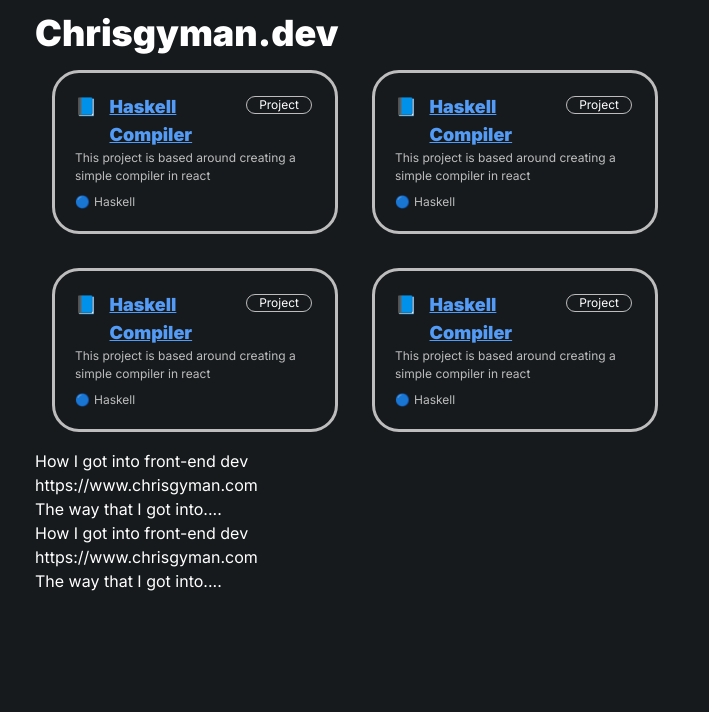
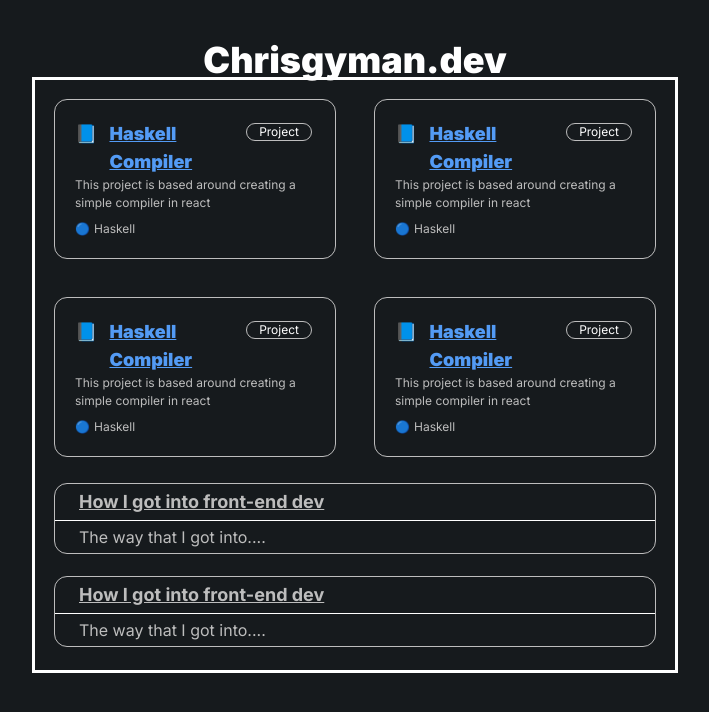
Before and after one commit to christophergyman/chrisgyman.dev, a Next.js app in the folder chrisgyman-dev/: page / in a window 1280 px wide. Shown: the top 712 px of the page, without its empty margins (285-994 px from the left). Built offline with nearby package versions, Linux system fonts and the light colour scheme.

Commit message:
Prog: updating css for post bubble

```diff
--- a/chrisgyman-dev/src/app/components/post-bubble.tsx
+++ b/chrisgyman-dev/src/app/components/post-bubble.tsx
@@ -6,10 +6,18 @@ interface PostBubbleProps {
 
 function PostBubble({ post }: PostBubbleProps) {
   return (
-    <div>
-      <p>{post.title}</p>
-      <p>{post.link}</p>
-      <p>{post.content}</p>
+    <div className=" outline outline-1 outline-[#bdbdbd] rounded-xl mt-2 mx-5 mb-6 ">
+      <div className="px-6 py-1">
+        <a href={post.link}>
+          <h1 className="text-lg text-[#bdbdbd] font-bold underline">
+            {post.title}
+          </h1>
+        </a>
+      </div>
+      <hr className="w-full" />
+      <div className="px-6 py-1">
+        <p className="text text-[#bdbdbd] ">{post.content}</p>
+      </div>
     </div>
   );
 }
--- a/chrisgyman-dev/src/app/components/post-grid.tsx
+++ b/chrisgyman-dev/src/app/components/post-grid.tsx
@@ -7,7 +7,7 @@ interface PostGridProps {
 
 function PostGrid({ postList }: PostGridProps) {
   return (
-    <div>
+    <div className="">
       {postList.map((post) => (
         <PostBubble post={post} />
       ))}
--- a/chrisgyman-dev/src/app/components/project-bubble.tsx
+++ b/chrisgyman-dev/src/app/components/project-bubble.tsx
@@ -6,7 +6,7 @@ interface ProjectBubbleProps {
 
 function ProjectBubble({ project }: ProjectBubbleProps) {
   return (
-    <div className="overflow-hidden outline outline-[#bdbdbd] rounded-3xl m-5 w-fit ">
+    <div className="overflow-hidden outline outline-1 outline-[#bdbdbd] rounded-xl m-5 w-fit ">
       <div className="m-5">
         <div className="">
           <a href={project.link} className="flex flex-row">
@@ -15,7 +15,7 @@ function ProjectBubble({ project }: ProjectBubbleProps) {
               {project.title}
             </p>
             <div className="pl-3 m-1">
-              <div className="outline outline-[#bdbdbd] outline-1 rounded-3xl px-3">
+              <div className="outline outline-[#bdbdbd] outline-1 rounded-xl px-3">
                 <p className="text-xs">{project.postType}</p>
               </div>
             </div>
--- a/chrisgyman-dev/src/app/page.tsx
+++ b/chrisgyman-dev/src/app/page.tsx
@@ -39,11 +39,9 @@ export default function Home() {
   // return JSX
   return (
     <main>
-      <div className="flex justify-center w-screen h-screen mt-[1%]">
-        <div className="sm:w-full lg:w-1/2">
-          <div className="w-max">
-            <h1 className="font-black text-white text-4xl">Chrisgyman.dev</h1>
-          </div>
+      <div className="flex flex-col items-center w-screen h-screen mt-10">
+        <h1 className="font-black text-white text-4xl">Chrisgyman.dev</h1>
+        <div className="outline sm:w-full lg:w-1/2">
           <div className="w-fit">
             <ProjectGrid projectList={exampleProjectArr} />
           </div>
```
